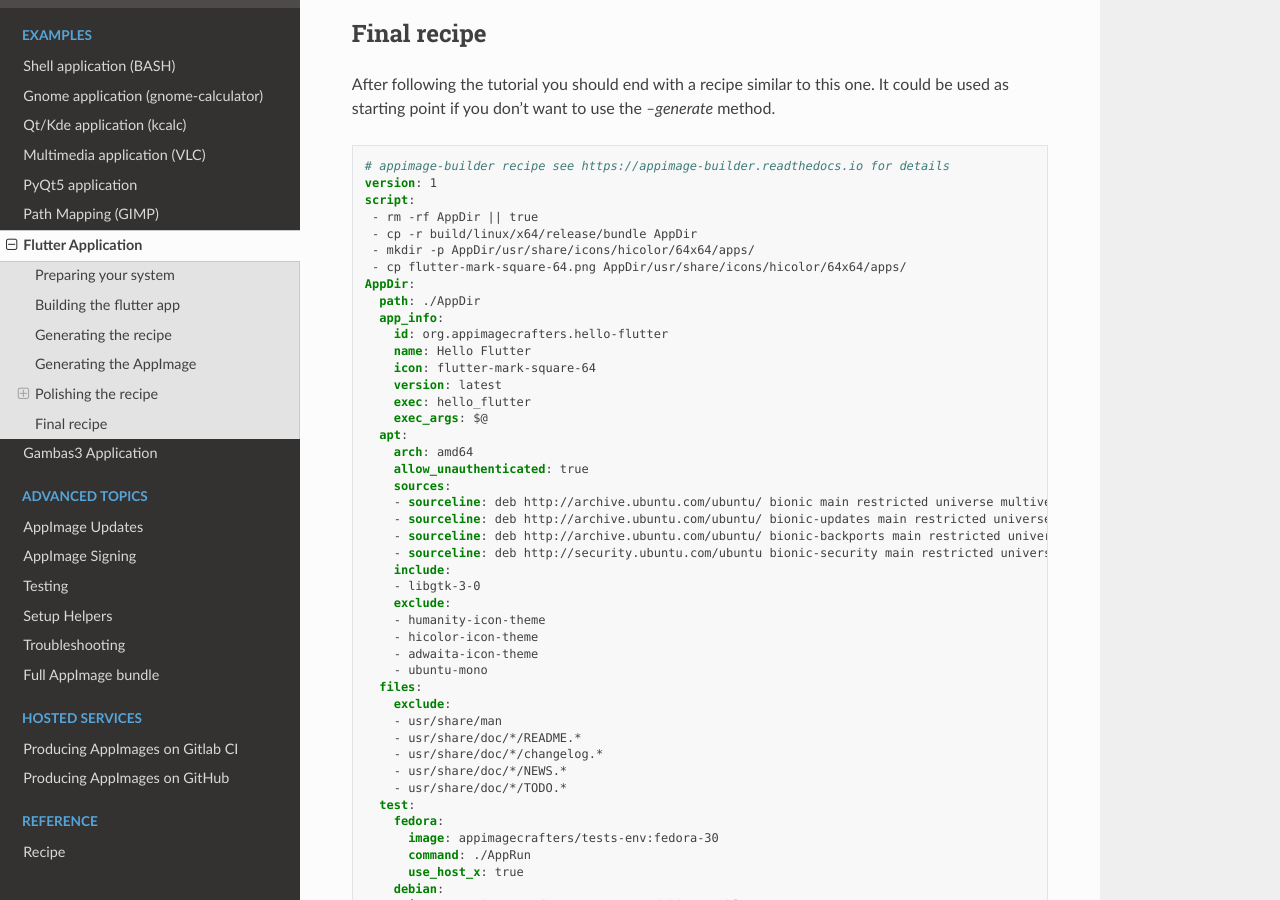
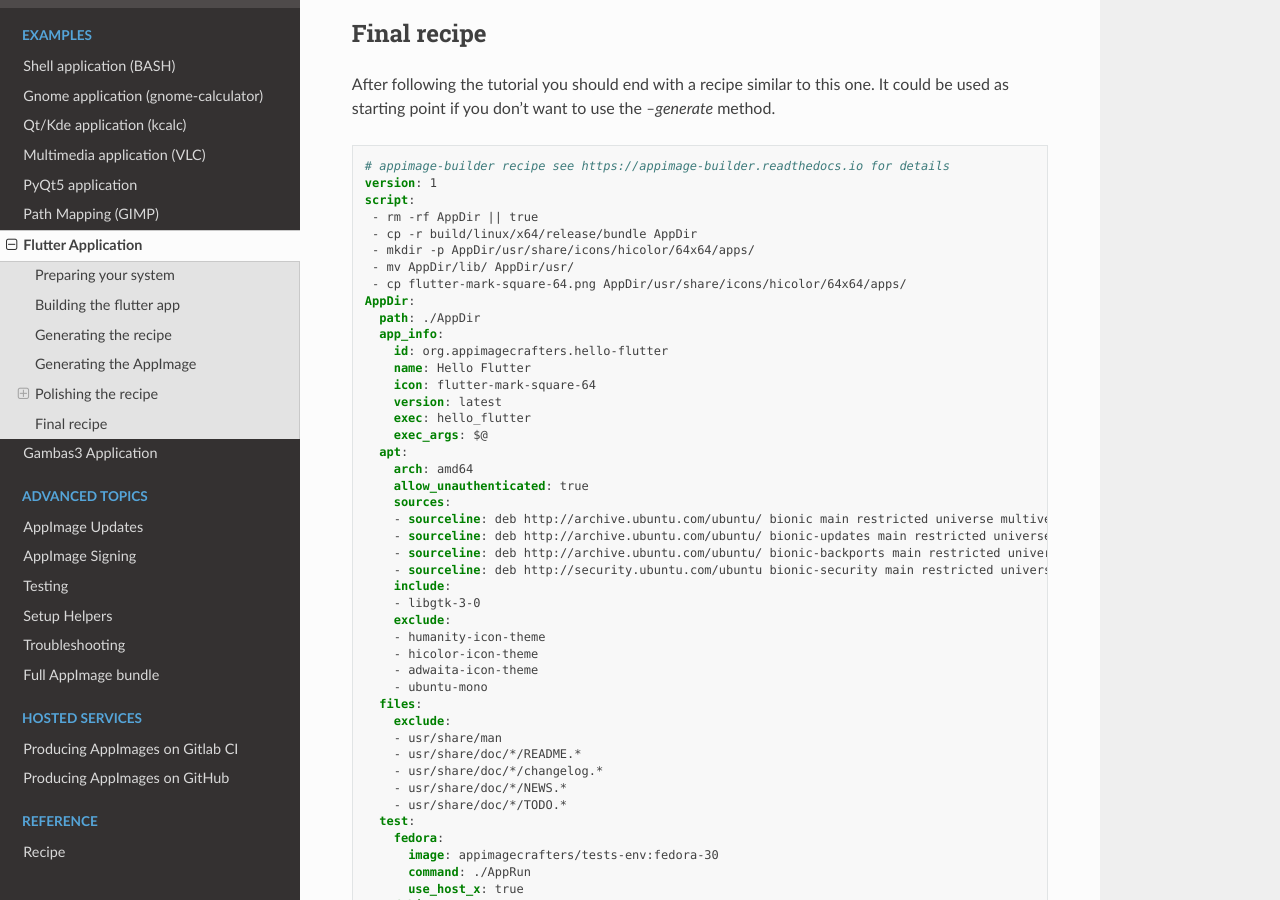
Before and after one commit to AppImageCrafters/appimage-builder-docs, a Sphinx documentation site: the page built from source/examples/flutter.rst, in a window 1280 px wide and 900 px high, scrolled down 2340 px. Built offline with Sphinx 7.4.7 and the Read the Docs theme 2.0.0, drawn with Linux system fonts in a browser that asks for light colours.

```diff
--- a/source/examples/flutter.rst
+++ b/source/examples/flutter.rst
@@ -131,6 +131,7 @@ you don't want to use the `--generate` method.
      - rm -rf AppDir || true
      - cp -r build/linux/x64/release/bundle AppDir
      - mkdir -p AppDir/usr/share/icons/hicolor/64x64/apps/
+     - mv AppDir/lib/ AppDir/usr/
      - cp flutter-mark-square-64.png AppDir/usr/share/icons/hicolor/64x64/apps/
     AppDir:
       path: ./AppDir
```
